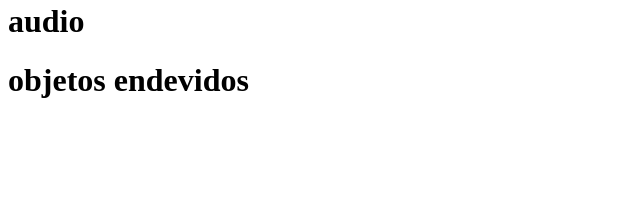
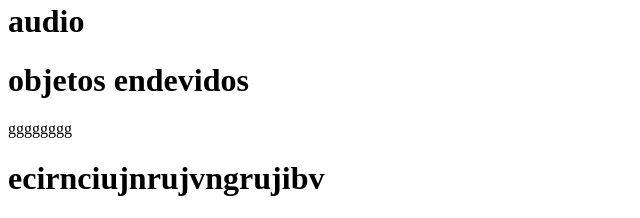
Before and after one commit to JoshuaPedraza841/1EVAL_HTMLyCSS_AplicacionesWEB_2SMR_JoshuaPedraza, a plain HTML site: page HTML/HTML.html in a window 1280 px wide. Shown: the part 887-1105 px from the top of the page, without its empty margins (0-640 px from the left). Before the commit the page ends 1007 px from the top, so only its background shows below. Drawn offline with Linux system fonts and the light colour scheme.

```diff
--- a/HTML/HTML.html
+++ b/HTML/HTML.html
@@ -21,5 +21,9 @@
     <audio src=""></audio>
 
     <h1>objetos endevidos</h1>
+    <p>gggggggg</p>
+    <h1>
+      ecirnciujnrujvngrujibv
+    </h1>
   </body>
 </html>
```
